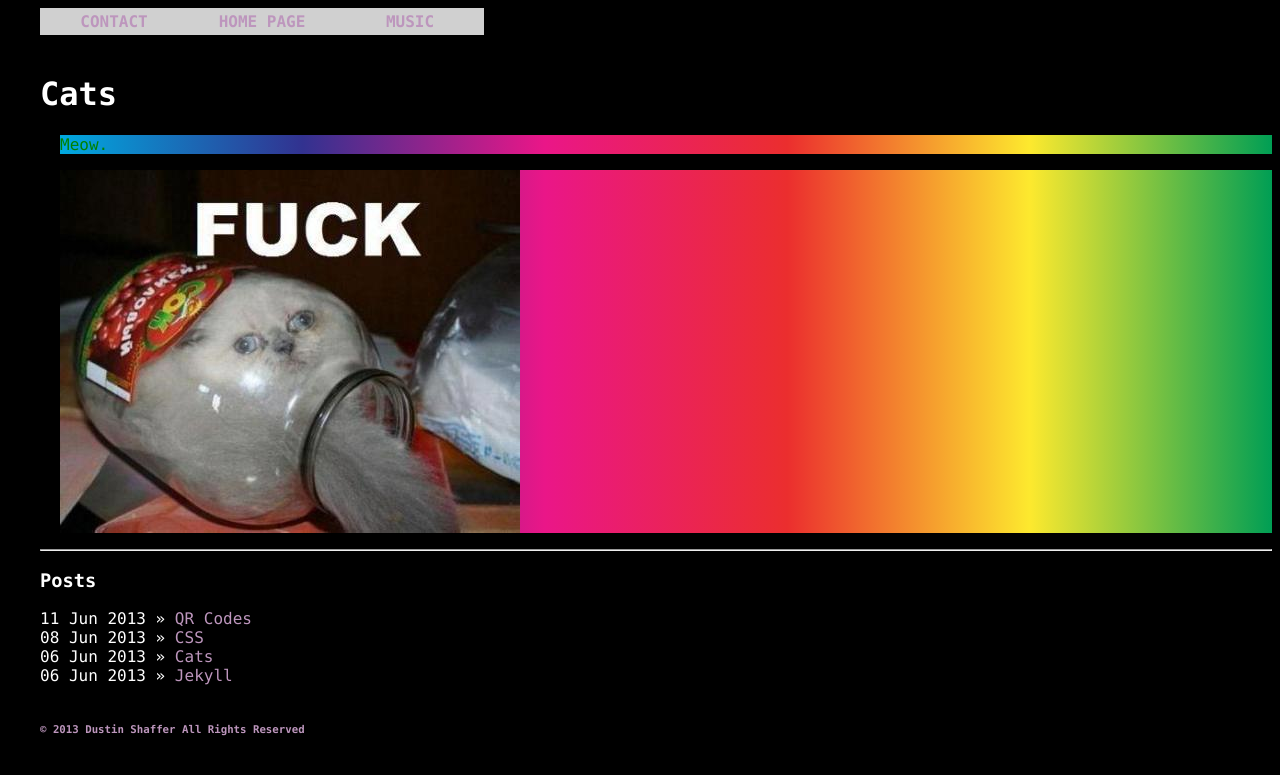
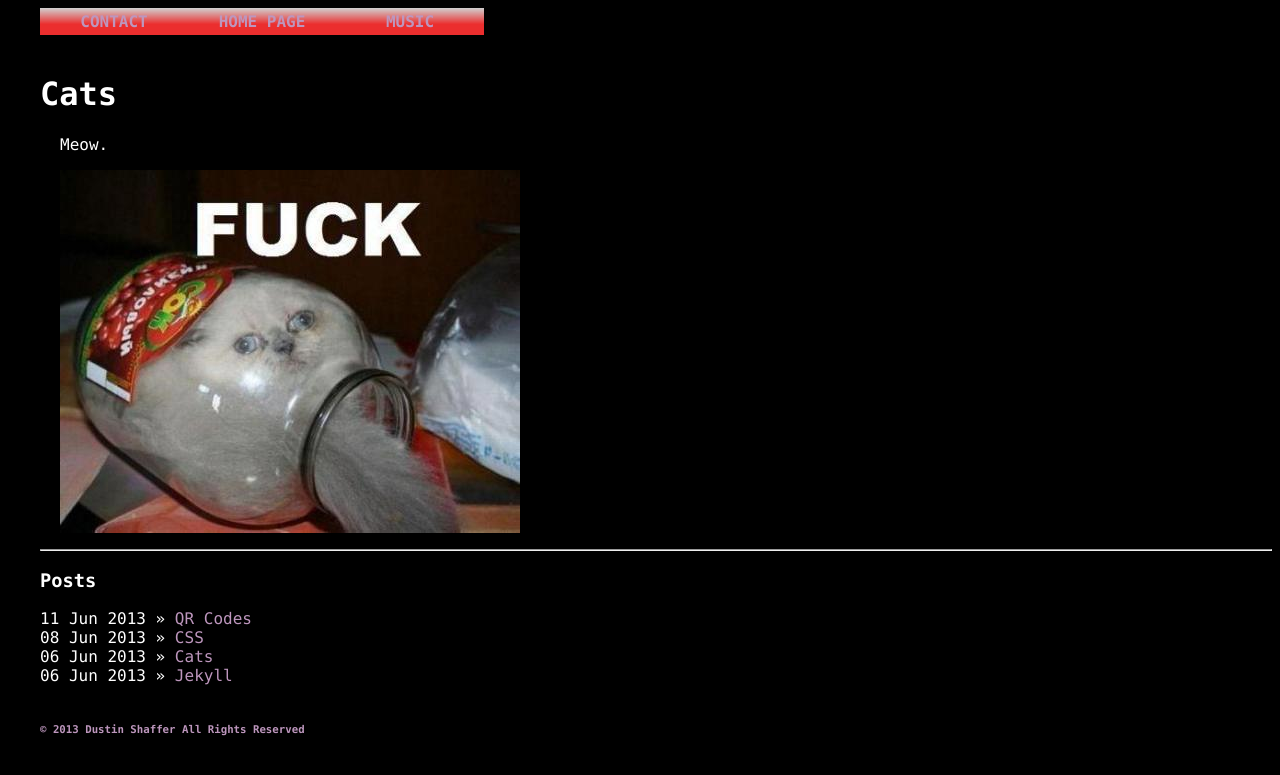
Before and after one commit to misterdustinface/misterdustinface.github.io, a Jekyll site: the page built from _posts/2013-6-6-cats.md, in a window 1280 px wide. Shown: the top 775 px of the page. Built offline with Jekyll 4.4.1, drawn with Linux system fonts in a browser that asks for light colours; comment, search, counter and statistics services are not loaded.

Commit message:
Update theme.css

```diff
--- a/css/theme1/theme.css
+++ b/css/theme1/theme.css
@@ -1,19 +1,6 @@
 head{font-family:"Lucida Console", Monaco, monospace; color:#ffffff; background-color:#000000; margin-left:60px;}
 p   {font-family:"Lucida Console", Monaco, monospace; color:#ffffff; background-color:#000000; margin-left:20px;}
 body{font-family:"Lucida Console", Monaco, monospace; color:#ffffff; background-color:#000000; margin-left:40px;}
-
-p {
- color: green;
- foreground-blend-mode: overlay;
- background: linear-gradient(to right, #00a9e0 0%,#323290 20%,
-             #ea1688 40%, #eb2e2e 60%,#fde92e 80%,#009e54 100%);
-}
-
-p {
-    text-shadow: green 20px 54px;
-    text-shadow-blend-mode: multiply;
-}
-
 
 /* List Stuff */
 
@@ -40,7 +27,12 @@ ul#list-nav li{float:left;}
 
 /* Homebar link selector "PLATES" */
 
-ul#list-nav li a:link, ul#list-nav li a:visited{background-color:#D0D0D0;
+ul#list-nav li a:link, ul#list-nav li a:visited{
+     foreground-blend-mode: overlay;
+     background: linear-gradient(to bottom, #D0D0D0 0%, #eb2e2e 60%);
+     text-shadow: green 20px 54px;
+     text-shadow-blend-mode: multiply;
+ /*background-color:#D0D0D0;*/
 display:block;
 font-weight:bold;
 width:140px;
```
